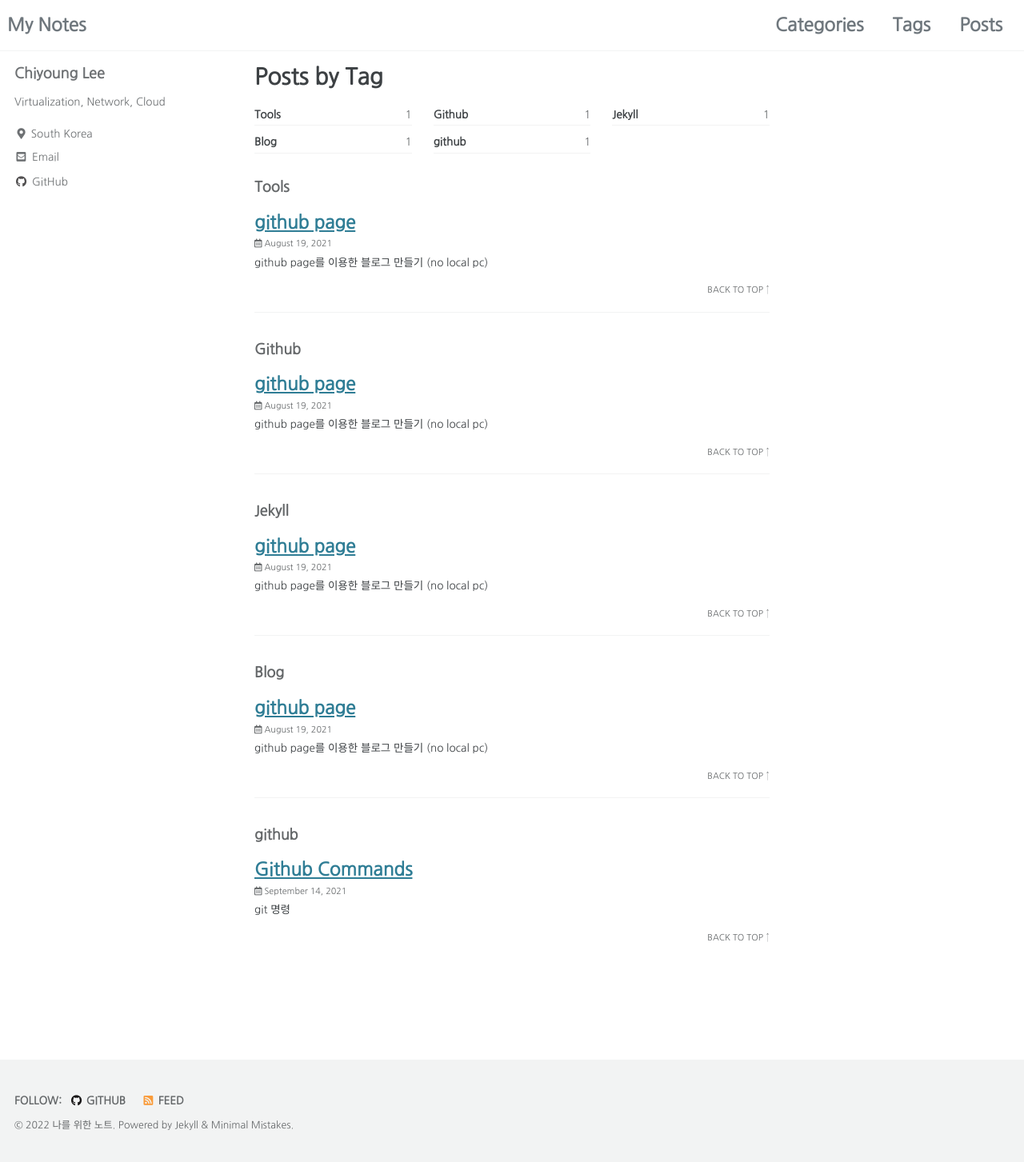
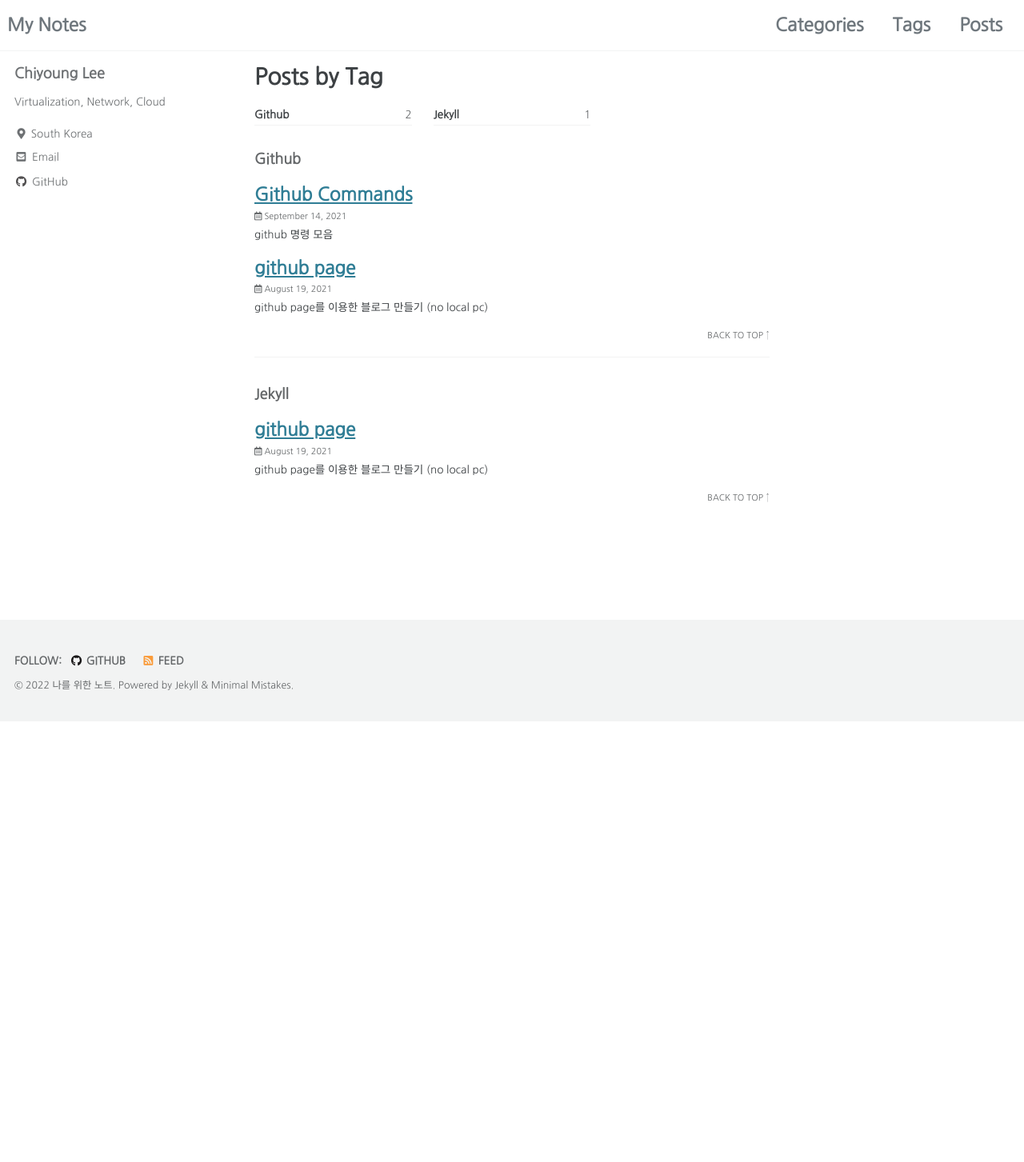
Before and after one commit to chiynglee/chiynglee.github.io, a Jekyll site: the page built from _pages/tag-archive.md, in a window 1280 px wide. Shown: the whole page at 80% size. Built offline with Jekyll 4.4.1, drawn with Linux system fonts in a browser that asks for light colours; cached includes are drawn as plain includes; after the commit the page ends 902 px from its top, so only the background shows below that.

Commit message:
Change test post's header

```diff
--- a/_posts/Study/2021-08-19-github_page.md
+++ b/_posts/Study/2021-08-19-github_page.md
@@ -4,12 +4,10 @@ excerpt: "github page를 이용한 블로그 만들기 (no local pc)"
 toc: true
 toc_sticky: true
 categories:
-  - Tools
+  - Study
 tags:
-  - Tools
   - Github
   - Jekyll
-  - Blog
 ---
 
 참고 : [GitHub Pages 블로그 따라하기](https://devinlife.com/howto/)
--- a/_posts/Study/2021-09-14-github.md
+++ b/_posts/Study/2021-09-14-github.md
@@ -1,9 +1,12 @@
 ---
 title: "Github Commands"
+excerpt: "github 명령 모음"
+toc: true
+toc_sticky: true
 categories:
   - Study
 tags:
-  - github
+  - Github
 ---
 
 
```
